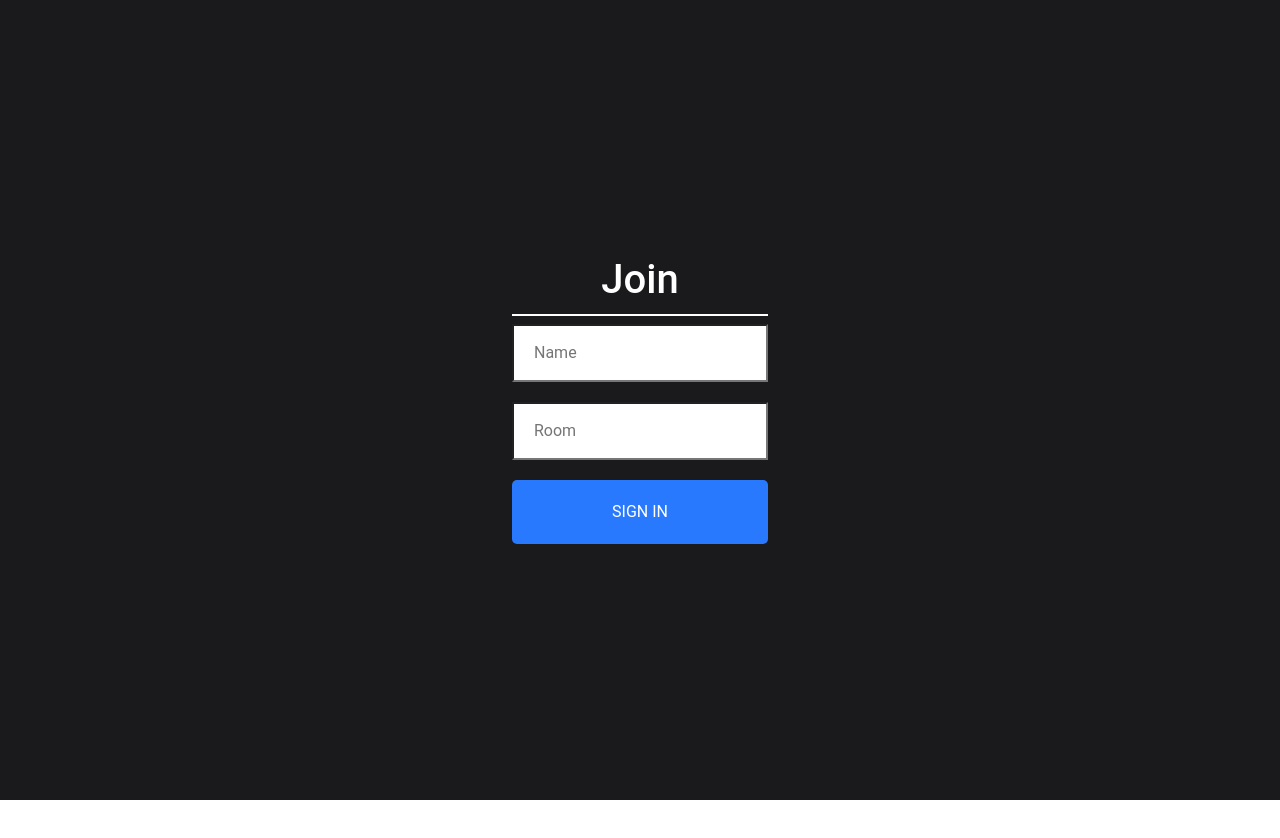
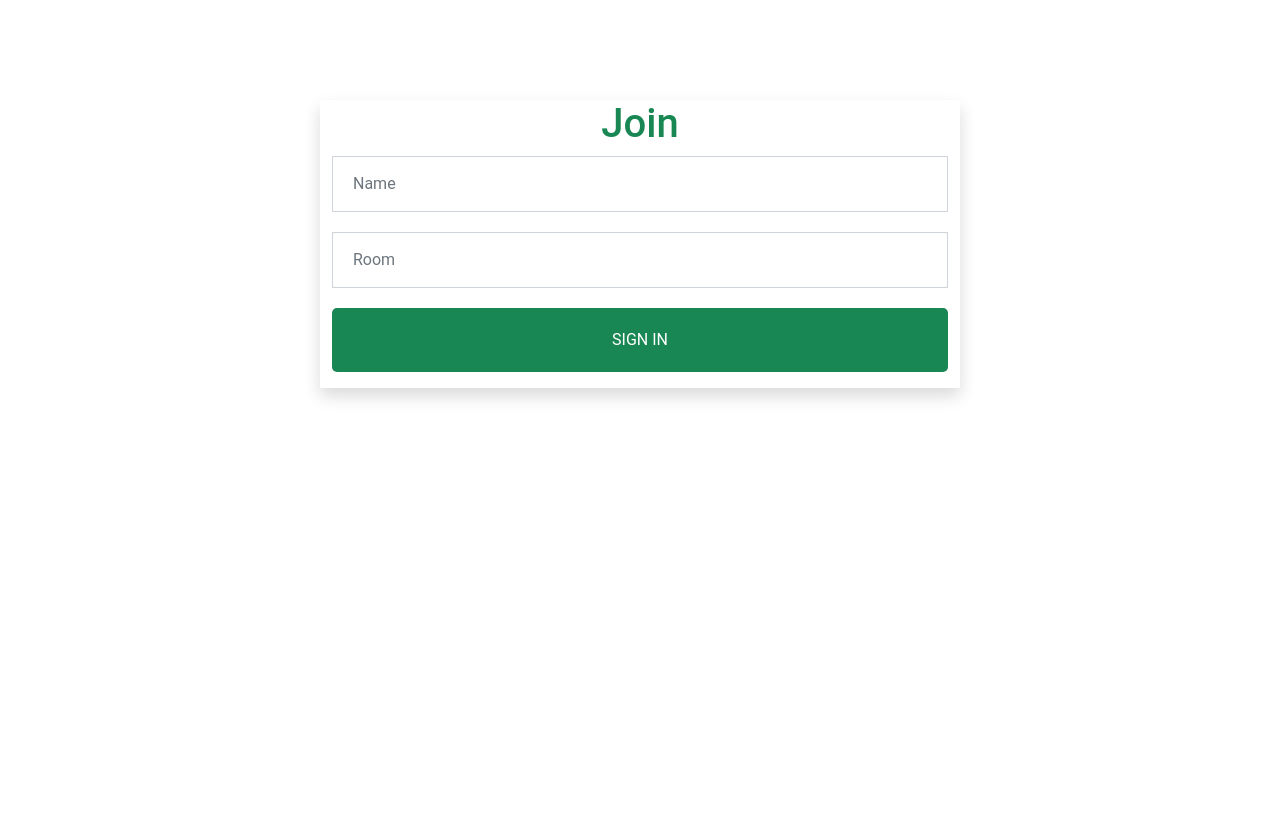
Before and after one commit to AkinolaAdewole/EchoChat___FullStack, a React (Create React App) app in the folder client/: page / in a window 1280 px wide. Shown: the top 838 px of the page. Before the commit the page ends 800 px from the top, so only its background shows below. Built offline with nearby package versions, Linux system fonts and the light colour scheme.

Commit message:
second commit

```diff
--- a/client/src/components/join/Join.jsx
+++ b/client/src/components/join/Join.jsx
@@ -8,22 +8,34 @@ const Join = () => {
   return (
     <>
       <div>
-        <form action="">
-          <div className="joinOuterContainer">
-            <div className="joinInnerContainer">
-              <h1 className="heading">Join</h1>
+          <div className="container-fluid joinInnerContainer">
+            <div className="row">
+                <div className='shadow mx-auto col-6'>
+                    <form action="" className=''>
+                        <h1 className="text-center text-success">Join</h1>
+
                         <div>
-                <input placeholder="Name" className="joinInput" type="text" onChange={(event) => setName(event.target.value)} />
+                          <input placeholder="Name"
+                              className="joinInput form-control"
+                              type="text"
+                              onChange={(event) => setName(event.target.value)} />
                         </div>
                         <div>
-                <input placeholder="Room" className="joinInput mt-20" type="text" onChange={(event) => setRoom(event.target.value)} />
+                          <input placeholder="Room"
+                            className="joinInput mt-20 form-control"
+                            type="text"
+                            onChange={(event) => setRoom(event.target.value)} />
                         </div>
+
+                            <div className='mb-3'>
                               <Link onClick={e => (!name || !room) ? e.preventDefault() : null} to={`/chat?name=${name}&room=${room}`}>
-                <button className={'button mt-20'} type="submit">Sign In</button>
+                                <button className='bg-success button mt-20' type="submit">Sign In</button>
                               </Link>
                             </div>
+                      </form>
                 </div>
-        </form>
+              </div>
+            </div>
       </div>
     </>
   )
--- a/client/src/components/join/join.css
+++ b/client/src/components/join/join.css
@@ -12,17 +12,8 @@ html, body {
     box-sizing: border-box;
   }
 
-  .joinOuterContainer {
-    display: flex;
-    justify-content: center;
-    text-align: center;
-    height: 100vh;
-    align-items: center;
-    background-color: #1A1A1D;
-  }
-
   .joinInnerContainer {
-    width: 20%;
+    margin-top: 100px;
   }
 
   .joinInput {
@@ -32,7 +23,6 @@ html, body {
   }
 
   .heading {
-    color: white;
     font-size: 2.5em;
     padding-bottom: 10px;
     border-bottom: 2px solid white;
@@ -42,7 +32,7 @@ html, body {
       color: #fff !important;
       text-transform: uppercase;
       text-decoration: none;
-      background: #2979FF;
+      /* background: #2979FF; */
       padding: 20px;
       border-radius: 5px;
       display: inline-block;
```
Lines whose indentation alone changed are shown as unchanged.
